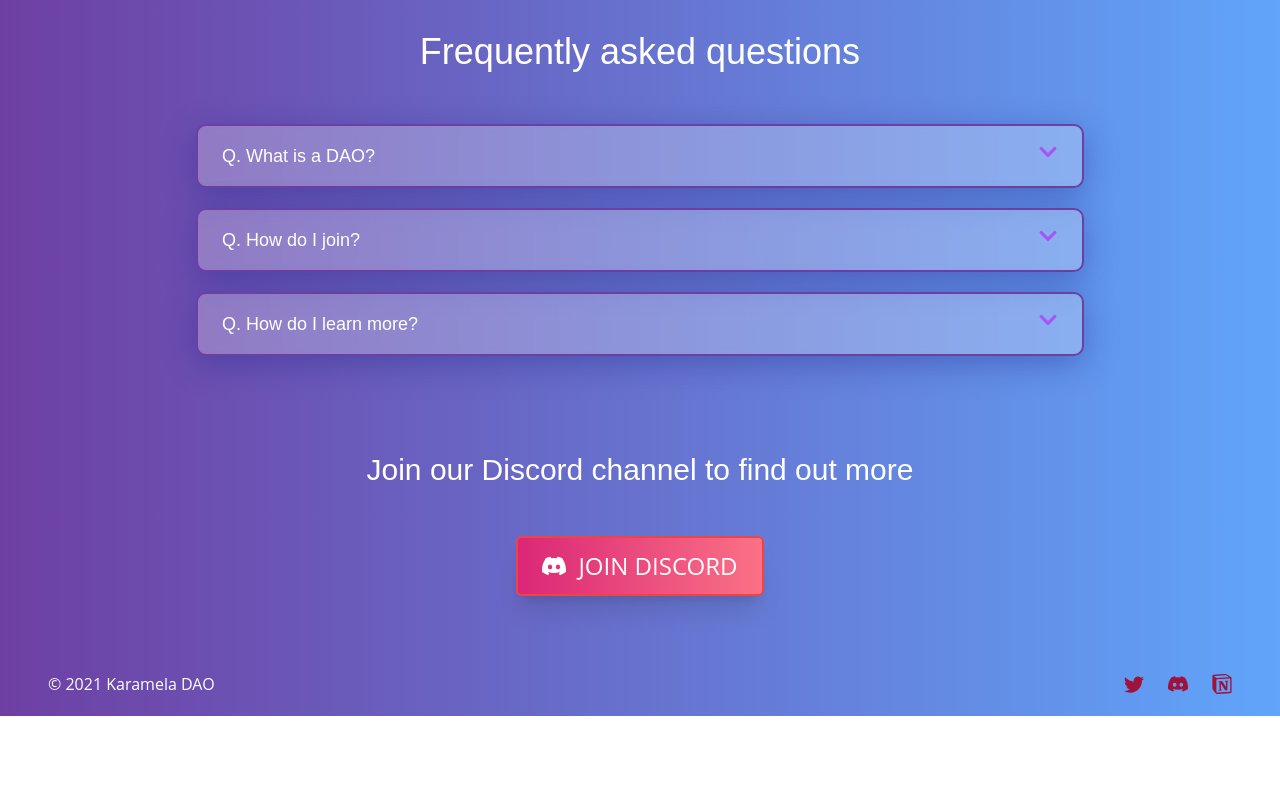
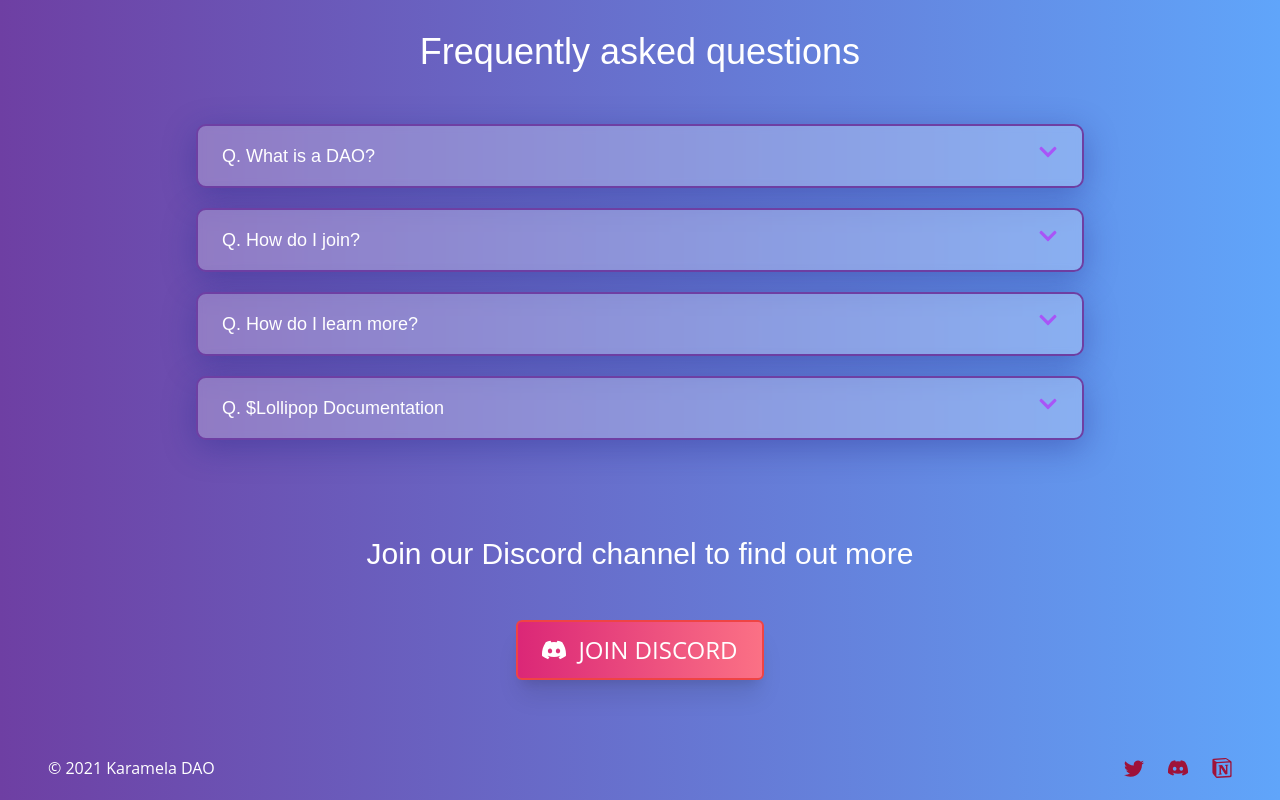
Before and after one commit to KaramelaDAO/website, a React (Create React App) app: page / in a window 1280 px wide. Shown: the part 1514-2314 px from the top of the page. Before the commit the page ends 2230 px from the top, so only its background shows below. Built offline with nearby package versions, Linux system fonts and the light colour scheme.

Commit message:
Added an FAQ (4) for the $Lollipop documentation
Added the the 4th FAQ for the $Lollipop documentation. Users will be able to download the pdf file with the details.

```diff
--- a/src/components/Faq.jsx
+++ b/src/components/Faq.jsx
@@ -24,6 +24,14 @@ const faqList = [
     question: "Q. How do I learn more?",
     answer:
     "<p> Follow us on <a href='https://twitter.com/karameladao' class='underline hover:underline ...'>Twitter</a>, and join our <a href='https://discord.gg/dKdeANjg8p' className= 'under-line text-purple-700'>Discord</a>. You'll find lots of interesting discussions about DAOs, NFTs, blockchains and related topics. Plus a caring, supportive group to help you learn about these transformative technologies and get involved in the DAO. </p>",
+    answer2:
+    " ",
+    },
+   {
+    id: 4,
+    question: "Q. $Lollipop Documentation",
+    answer:
+    "<a href='/Lollipop_Documentation.pdf' download>Please click here download the documentation file.</a>",
     answer2:
     " ",
     },
```
